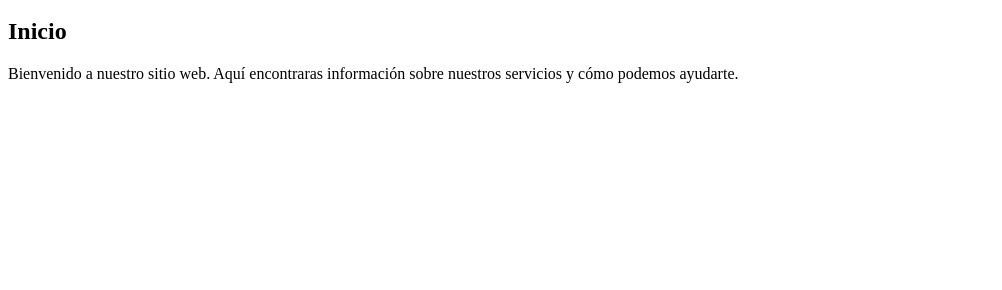
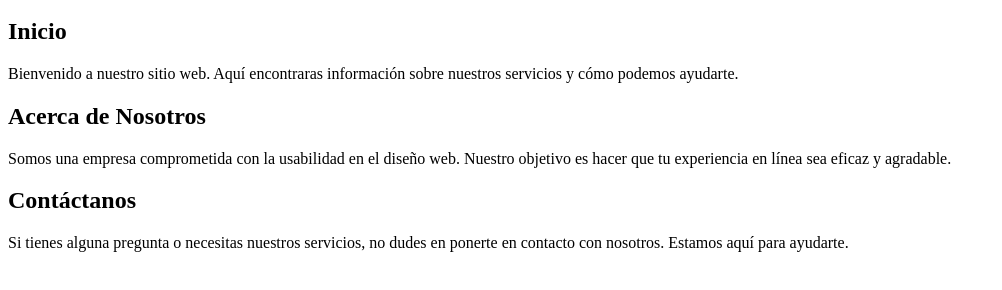
Before and after one commit to Torremolinos/DWEC-Ejercicio-Usabilidad, a plain HTML site: page index.html in a window 1280 px wide. Shown: the part 154-444 px from the top of the page, without its empty margins (0-1002 px from the left). Drawn offline with Linux system fonts and the light colour scheme.

Commit message:
añadimos sections

```diff
--- a/index.html
+++ b/index.html
@@ -27,6 +27,18 @@
             <h2>Inicio</h2>
             <p>Bienvenido a nuestro sitio web. Aquí encontraras información sobre nuestros servicios y cómo podemos ayudarte.</p>
         </section>
+        <section class="acerca">
+            <h2>Acerca de Nosotros</h2>
+            <p>Somos una empresa comprometida con la usabilidad en el diseño web. Nuestro objetivo es hacer que tu experiencia en línea sea eficaz y agradable.</p>
+        </section>
+        <section class="contacto">
+            <h2>Contáctanos</h2>
+            <p>Si tienes alguna pregunta o necesitas nuestros servicios, no dudes en ponerte en contacto con nosotros. Estamos aquí para ayudarte.</p>
+        </section>
+        <section>
+            <h2></h2>
+            <p></p>
+        </section>
     </main>
 </body>
 <!-- <div class="primero">
```
